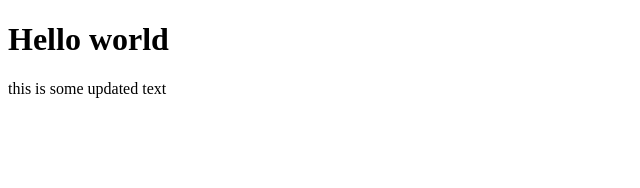
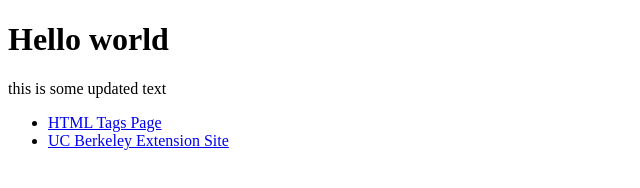
Before and after one commit to fahmeeta-studio/html5-css3-class, a plain HTML site: page index.html in a window 1280 px wide. Shown: the whole page, without its empty margins (0-640 px from the left). Drawn offline with Linux system fonts and the light colour scheme.

Commit message:
Add links to both pages

```diff
--- a/index.html
+++ b/index.html
@@ -8,5 +8,11 @@
         <p>
             this is some updated text
         </p>
+        <nav>
+            <ul>
+                <li><a href="https://fahmeeta-studio.github.io/html5-css3-class/kitchen-sink">HTML Tags Page</a> </li>
+                <li><a href="https://extension.berkeley.edu/">UC Berkeley Extension Site</a> </li>
+            </ul>
+        </nav>
     </body>
 </html>
```
Also changed, not shown: kitchen-sink.html (+8 -0 lines).
